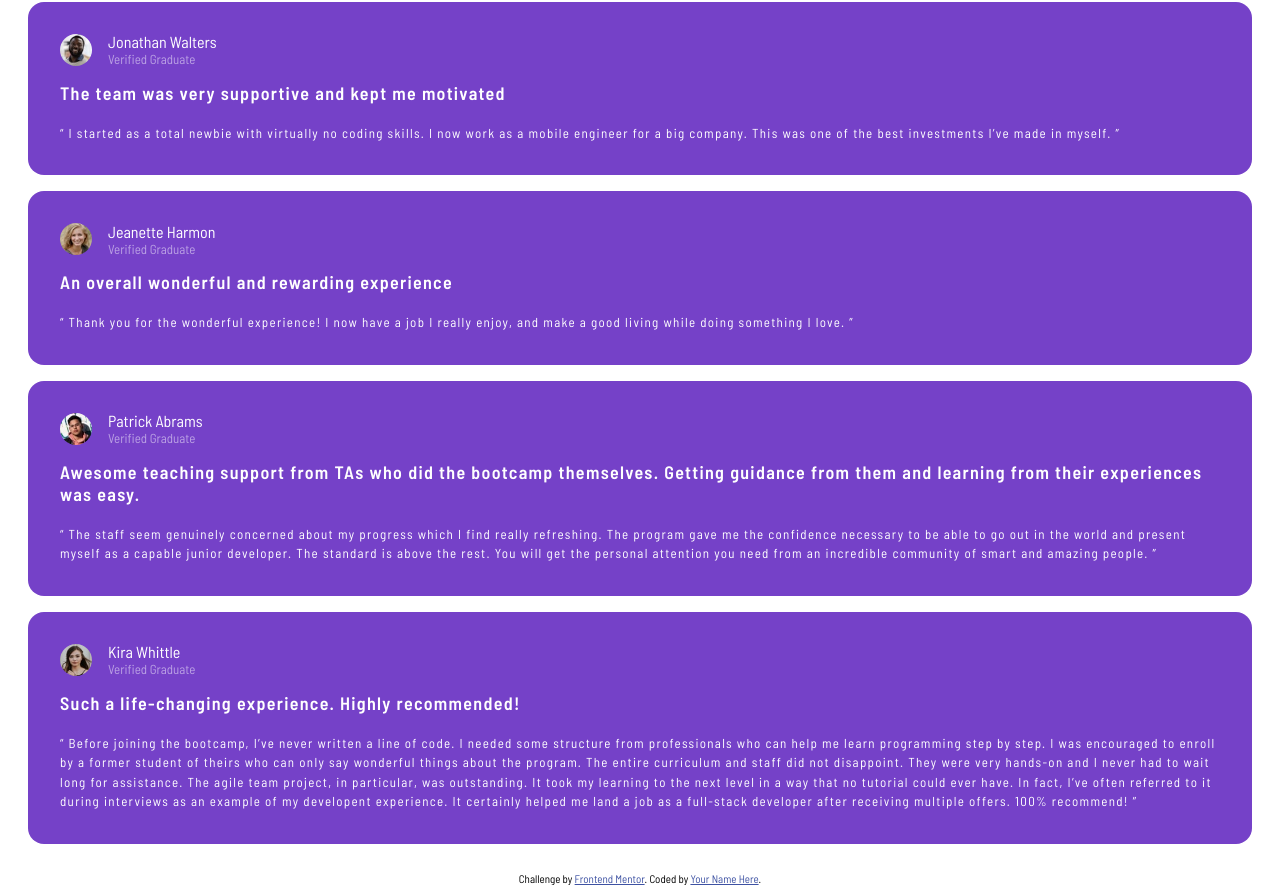
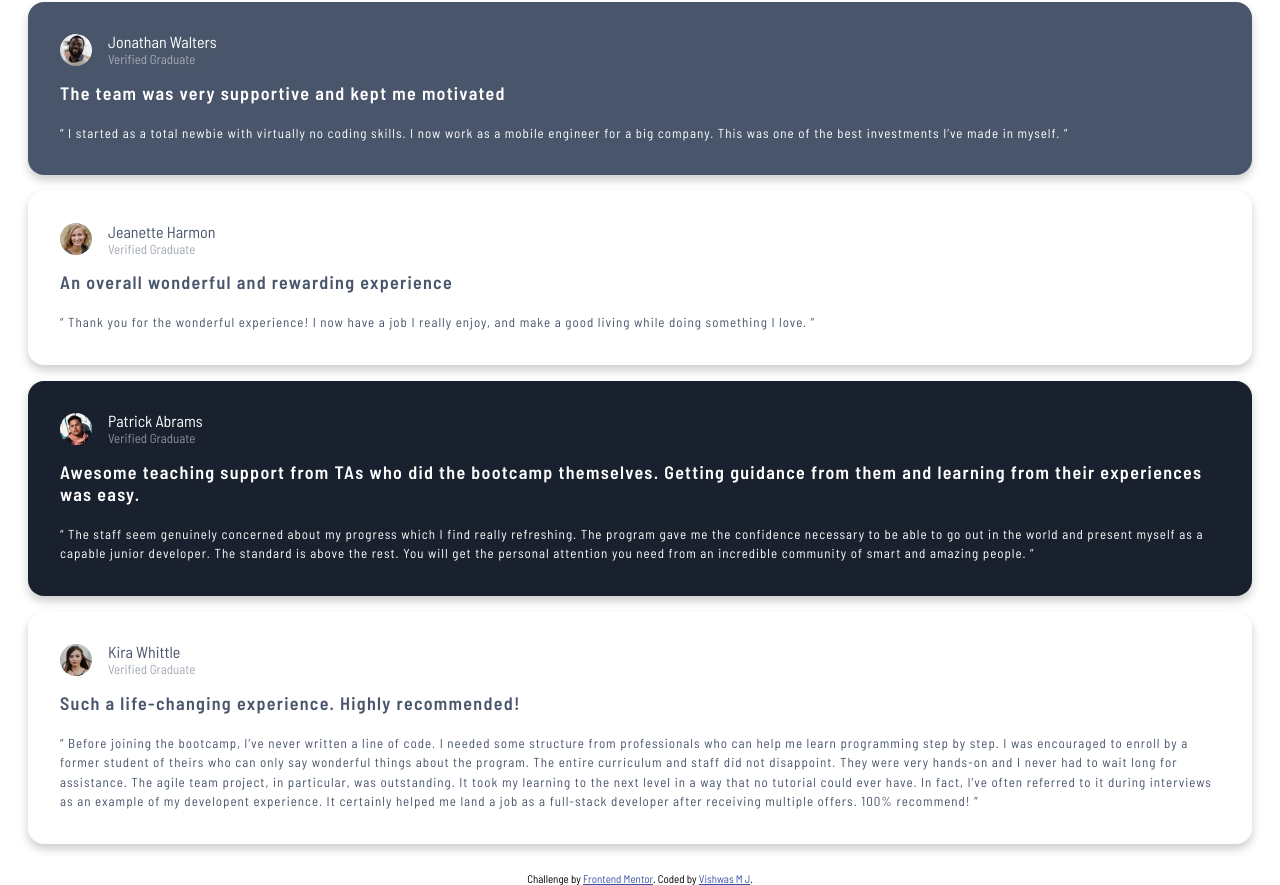
Before and after one commit to yoo-ssup/testimonials-grid-section, a plain HTML site: page index.html in a window 1280 px wide. Shown: the part 277-1162 px from the top of the page. Drawn offline with Linux system fonts and the light colour scheme.

Commit message:
Mobile-first style updates

```diff
--- a/index.html
+++ b/index.html
@@ -22,7 +22,7 @@
   </head>
   <body>
     <div class="container">
-      <article class="cards">
+      <article class="cards violet">
         <div class="image">
           <img
             src="images/bg-pattern-quotation.svg"
@@ -52,7 +52,7 @@
           a Software Engineer at a VR startup. ”
         </p>
       </article>
-      <article class="cards">
+      <article class="cards dark-grayish-blue">
         <div class="header">
           <img src="images/image-jonathan.jpg" alt="" />
           <div class="header-content">
@@ -67,7 +67,7 @@
           investments I’ve made in myself. ”
         </p>
       </article>
-      <article class="cards">
+      <article class="cards white">
         <div class="header">
           <img src="images/image-jeanette.jpg" alt="" />
           <div class="header-content">
@@ -81,7 +81,7 @@
           enjoy, and make a good living while doing something I love. ”
         </p>
       </article>
-      <article class="cards">
+      <article class="cards dark-blackish-blue">
         <div class="header">
           <img src="images/image-patrick.jpg" alt="" />
           <div class="header-content">
@@ -103,7 +103,7 @@
           people. ”
         </p>
       </article>
-      <article class="cards">
+      <article class="cards white">
         <div class="header">
           <img src="images/image-kira.jpg" alt="" />
           <div class="header-content">
@@ -131,7 +131,8 @@
       Challenge by
       <a href="https://www.frontendmentor.io?ref=challenge" target="_blank"
         >Frontend Mentor</a
-      >. Coded by <a href="#">Your Name Here</a>.
+      >. Coded by
+      <a href="https://github.com/yoo-ssup" target="_blank">Vishwas M J</a>.
     </div>
   </body>
 </html>
--- a/style.css
+++ b/style.css
@@ -16,6 +16,7 @@ body {
 .container {
   /* background-color: red; */
   display: grid;
+  grid-template-columns: 1fr;
   gap: 1rem;
   margin: 1.75rem;
 }
@@ -24,7 +25,24 @@ body {
   position: relative;
   padding: 2rem;
   border-radius: 1rem;
+  box-shadow: 0 5px 10px rgba(0, 0, 0, 0.2);
+}
+
+.violet {
   background-color: hsl(263, 55%, 52%);
+}
+
+.dark-grayish-blue {
+  background-color: hsl(217, 19%, 35%);
+}
+
+.dark-blackish-blue {
+  background-color: hsl(219, 29%, 14%);
+}
+
+.white {
+  background-color: hsl(0, 0%, 100%);
+  color: hsl(217, 19%, 35%);
 }
 
 .cards .quotation {
@@ -70,7 +88,7 @@ body {
 } */
 
 .cards > p {
-  letter-spacing: 1.3px;
+  letter-spacing: 1px;
   line-height: 150%;
 }
 
@@ -83,3 +101,6 @@ body {
 .attribution a {
   color: hsl(228, 45%, 44%);
 }
+
+@media (min-width: 640px) {
+}
```
